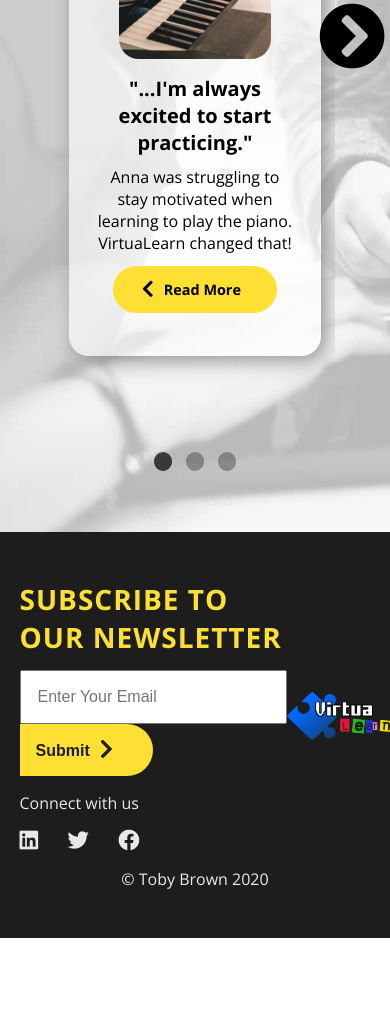
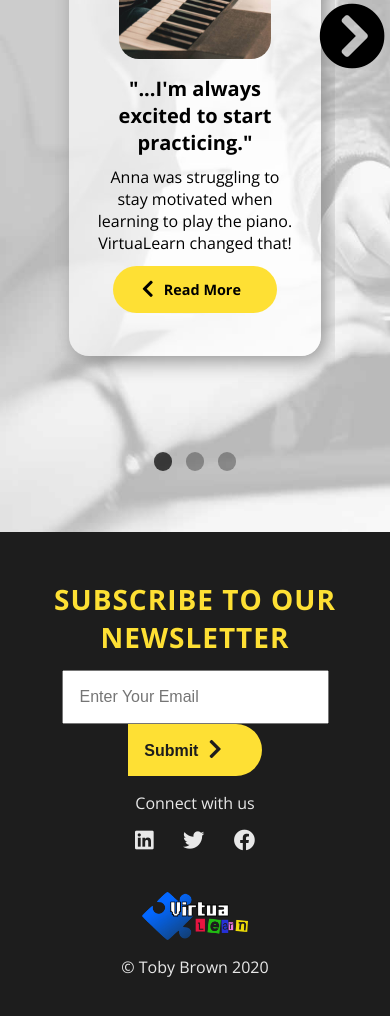
Before and after one commit to tobyjbrown/virtualearn, a plain HTML site: page index.html in a window 390 px wide. Shown: the part 2571-3587 px from the top of the page. Before the commit the page ends 3509 px from the top, so only its background shows below. Drawn offline with nearby package versions, Linux system fonts and the light colour scheme.

Commit message:
make footer responsive for small screens

```diff
--- a/assets/css/style.css
+++ b/assets/css/style.css
@@ -758,3 +758,24 @@ footer {
     text-align: center;
     margin-top: 1em;
 }
+
+/* RESPONSIVE FOOTER */
+
+@media screen and (max-width: 860px) {
+    .container-footer {
+        flex-direction: column;
+    }
+
+    .footer-newsletter-form-label,
+    .footer-newsletter-form {
+        text-align: center;
+    }
+
+    .footer-social-text {
+        text-align: center;
+    }
+
+    .footer-social-links {
+        margin: 0 auto 2.5em auto;
+    }
+}
```
